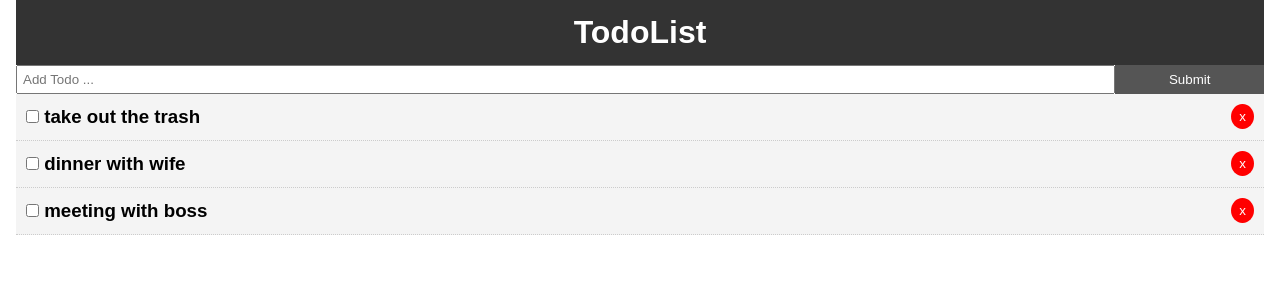
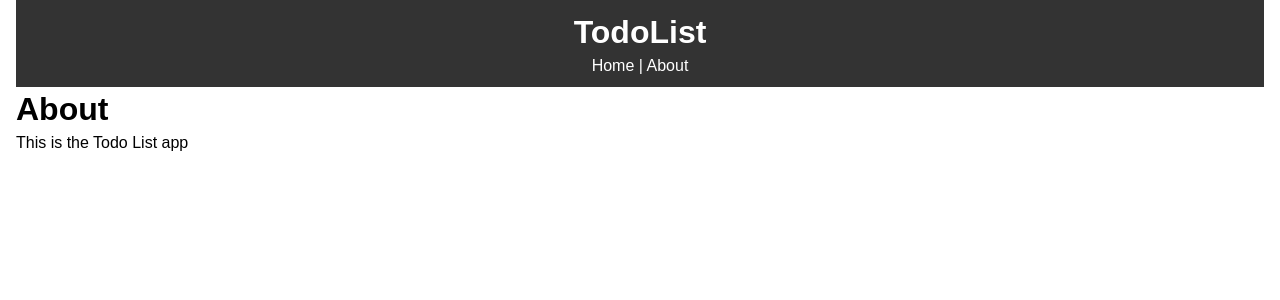
Before and after one commit to wesbragagt/todo_list, a React (Create React App) app in the folder reactapp/: page /about in a window 1280 px wide. Shown: the top 300 px of the page. Built offline with nearby package versions, Linux system fonts and the light colour scheme.

Commit message:
react router implementations

```diff
--- a/reactapp/src/App.js
+++ b/reactapp/src/App.js
@@ -1,10 +1,19 @@
+import { BrowserRouter as Router, Route } from "react-router-dom";
 import React, { Component } from "react";
+
+// Components
 import Header from "./components/layout/Header";
 import Todos from "./components/Todos";
 import AddTodo from "./components/AddTodo";
+import About from "./components/pages/About";
 
+// Packages
 import uuid from "uuid";
+
+// Style Sheets
 import "./App.css";
+
+// ------------------------------------------------------------------------------------------------------------------------------------
 class App extends Component {
     state = {
         todos: [
@@ -44,17 +53,27 @@
     render() {
         console.log(this.state.todos);
         return (
+            <Router>
                 <div className="App">
                     <div className="container">
                         <Header />
+                        <Route exact
+                            path="/"
+                            render={props => (
+                                <React.Fragment>
                                     <AddTodo addTodo={this.addTodo} />
                                     <Todos
                                         delTodo={this.delTodo}
                                         markComplete={this.markComplete}
                                         todos={this.state.todos}
                                     />
+                                </React.Fragment>
+                            )}
+                        />
+                        <Route path="/about" component={About} />
                     </div>
                 </div>
+            </Router>
         );
     }
 }
--- a/reactapp/src/components/layout/Header.js
+++ b/reactapp/src/components/layout/Header.js
@@ -1,16 +1,28 @@
-import React from 'react'
-
+import React from "react";
+import { Link } from "react-router-dom";
 export default function Header() {
     return (
         <header style={headerStyle}>
             <h1>TodoList</h1>
+            <Link style={linkStyle} to="/">
+                Home
+            </Link>{" "}
+            |{" "}
+            <Link style={linkStyle} to="/about">
+                About
+            </Link>
         </header>
-    )
+    );
 }
 
 const headerStyle = {
-    background: '#333',
+    background: "#333",
     color: "#ffffff",
-    textAlign: 'center',
-    padding: '10px'
-}
+    textAlign: "center",
+    padding: "10px"
+};
+
+const linkStyle = {
+    color: "#ffffff",
+    textDecoration: "none"
+};
--- a/reactapp/src/components/pages/About.js
+++ b/reactapp/src/components/pages/About.js
@@ -1,4 +1,4 @@
-import React from 'react'
+import React from "react";
 
 export default function About() {
     return (
@@ -6,5 +6,5 @@
             <h1>About</h1>
             <p>This is the Todo List app</p>
         </React.Fragment>
-    )
+    );
 }
```
Lines whose indentation alone changed are shown as unchanged.
